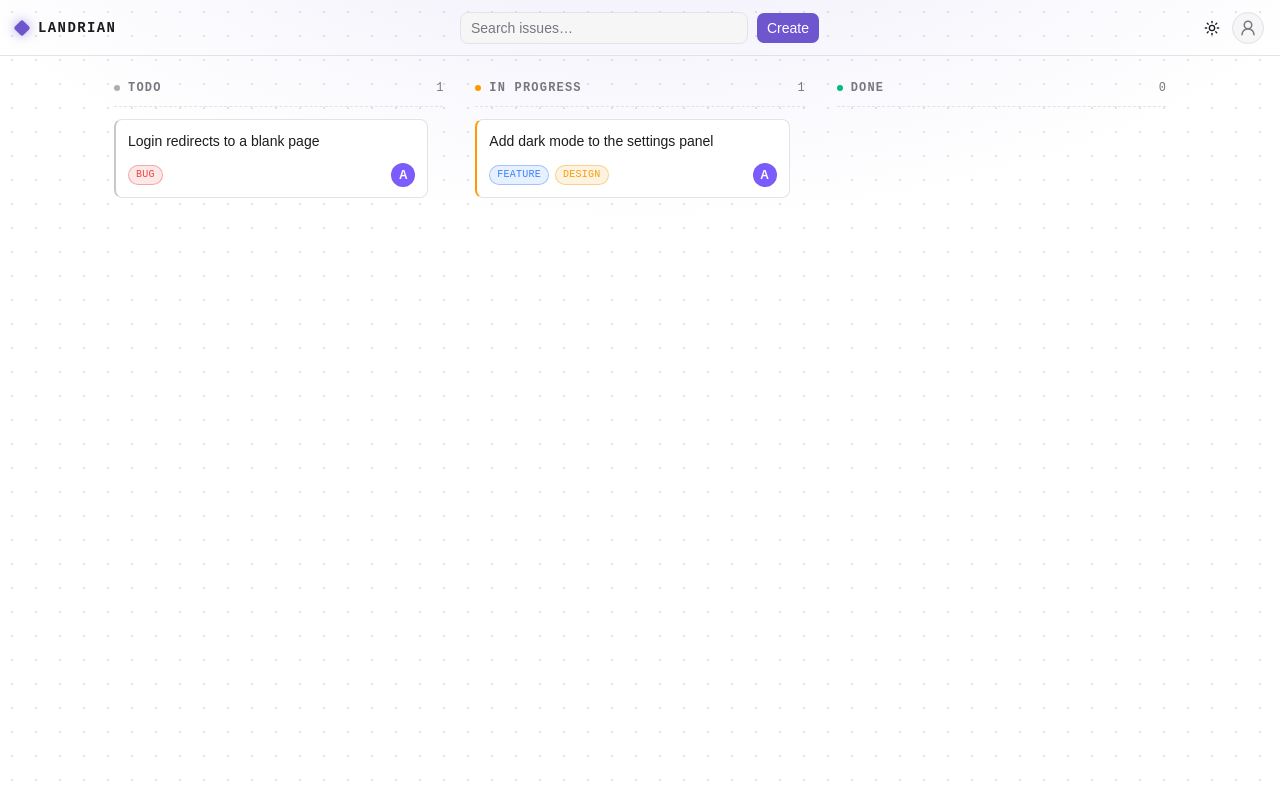
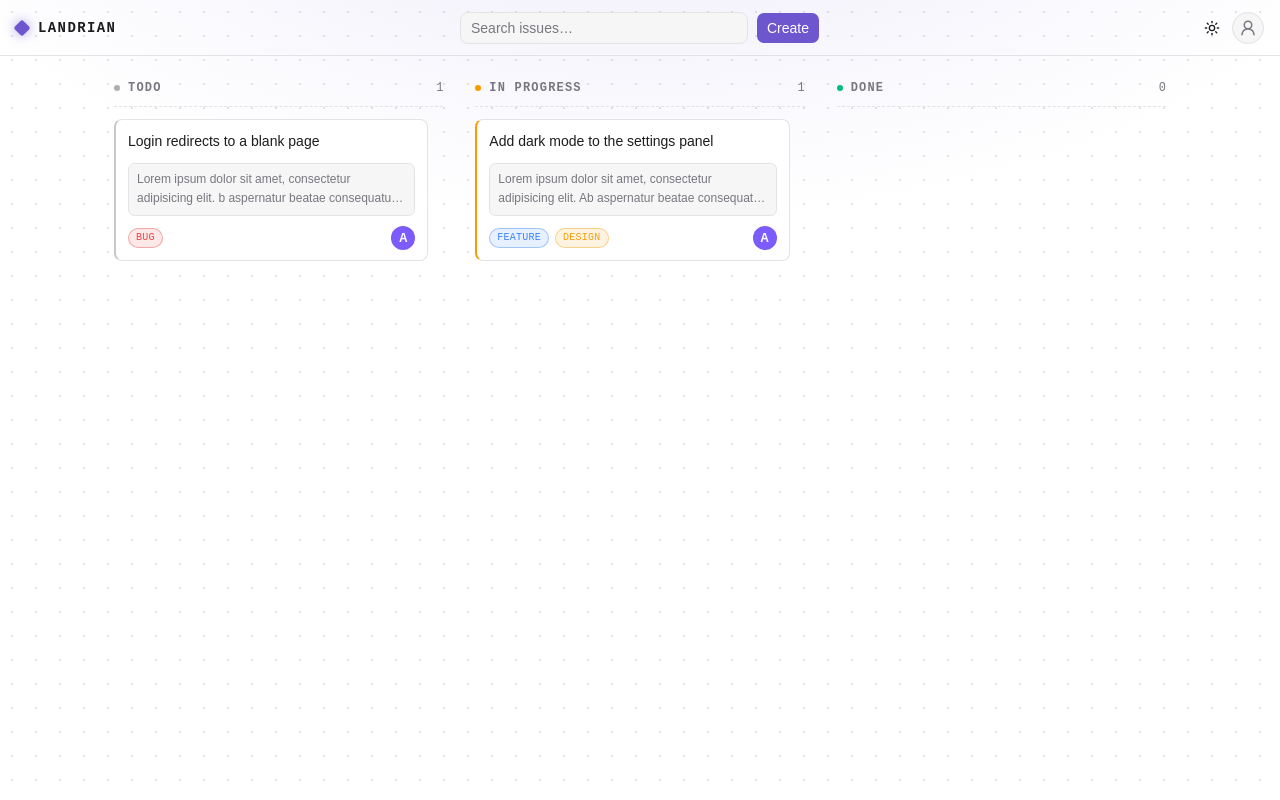
Before and after one commit to anluik/landrian, a React (Vite) app: page / in a window 1280 px wide. Built offline with nearby package versions, Linux system fonts and the light colour scheme.

Commit message:
Add description to issues. Allow creating new issues.

```diff
--- a/src/board/IssueCard.tsx
+++ b/src/board/IssueCard.tsx
@@ -22,6 +22,14 @@ export function IssueCard({ id }: { id: IssueId }) {
             className={`gap-2.5 rounded-lg border border-l-2 py-2.5 shadow-none ring-0 transition-transform ${statusRail[issue.status]}`}
         >
             <CardContent className="text-sm/relaxed">{issue.title}</CardContent>
+
+            {issue.description && (
+                <CardContent>
+                    <div className="rounded-md border border-input bg-muted px-2 py-1.5 text-xs/relaxed text-muted-foreground">
+                        <p className="line-clamp-2">{issue.description}</p>
+                    </div>
+                </CardContent>
+            )}
 
             <CardContent className="flex items-center gap-1.5">
                 {labels.map(label => (
--- /dev/null
+++ b/src/board/actions.ts
@@ -0,0 +1,26 @@
+import { useBoardStore } from "./store";
+import type { Issue } from "./types";
+
+export type NewIssue = {
+    title: string;
+    description: string;
+    assigneeId?: string;
+};
+
+export const createIssue = (newIssueData: NewIssue) => {
+    const newId = crypto.randomUUID();
+    const newIssue: Issue = {
+        id: newId,
+        status: "todo",
+        title: newIssueData.title,
+        description: newIssueData.description,
+        assigneeId: newIssueData.assigneeId ?? null,
+        labelIds: []
+    };
+    return useBoardStore.setState(state => ({
+        issues: {
+            ...state.issues,
+            [newId]: newIssue
+        }
+    }));
+};
--- a/src/board/store.ts
+++ b/src/board/store.ts
@@ -12,6 +12,9 @@ const seed: BoardState = {
         i1: {
             id: "i1",
             title: "Login redirects to a blank page",
+            description:
+                "Lorem ipsum dolor sit amet, consectetur adipisicing elit. " +
+                "b aspernatur beatae consequatur illum laboriosam voluptate.",
             status: "todo",
             assigneeId: "u1",
             labelIds: ["l1"]
@@ -19,6 +22,9 @@ const seed: BoardState = {
         i2: {
             id: "i2",
             title: "Add dark mode to the settings panel",
+            description:
+                "Lorem ipsum dolor sit amet, consectetur adipisicing elit. " +
+                "Ab aspernatur beatae consequatur illum laboriosam voluptate.",
             status: "in_progress",
             assigneeId: "u1",
             labelIds: ["l2", "l3"]
--- a/src/board/types.ts
+++ b/src/board/types.ts
@@ -13,6 +13,7 @@ export const STATUSES: readonly { id: Status; title: string }[] = [
 export interface Issue {
     id: IssueId;
     title: string;
+    description: string;
     status: Status;
     assigneeId: UserId | null;
     labelIds: LabelId[];
--- /dev/null
+++ b/src/components/ui/textarea.tsx
@@ -0,0 +1,18 @@
+import * as React from "react";
+
+import { cn } from "@/lib/utils";
+
+function Textarea({ className, ...props }: React.ComponentProps<"textarea">) {
+    return (
+        <textarea
+            data-slot="textarea"
+            className={cn(
+                "flex field-sizing-content min-h-16 w-full rounded-lg border border-input bg-muted px-2.5 py-2 text-base transition-colors outline-none placeholder:text-muted-foreground hover:bg-accent focus-visible:border-ring focus-visible:bg-background focus-visible:ring-2 focus-visible:ring-ring/30 disabled:pointer-events-none disabled:cursor-not-allowed disabled:opacity-50 aria-invalid:border-destructive aria-invalid:ring-3 aria-invalid:ring-destructive/20 md:text-sm dark:aria-invalid:border-destructive/50 dark:aria-invalid:ring-destructive/40",
+                className
+            )}
+            {...props}
+        />
+    );
+}
+
+export { Textarea };
--- a/src/nav/create/NewIssueForm.tsx
+++ b/src/nav/create/NewIssueForm.tsx
@@ -1,16 +1,23 @@
 import { useState } from "react";
 import { Button } from "@/components/ui/button.tsx";
 import { Input } from "@/components/ui/input.tsx";
+import { Textarea } from "@/components/ui/textarea.tsx";
+import { createIssue } from "@/board/actions.ts";
 import type { CreateViewProps } from "./CreateButton.tsx";
 
 export function NewIssueForm({ onClose }: CreateViewProps) {
     const [title, setTitle] = useState("");
+    const [description, setDescription] = useState("");
 
     return (
         <form
             className="flex flex-col gap-4"
             onSubmit={event => {
                 event.preventDefault();
+                createIssue({
+                    title: title.trim(),
+                    description: description.trim()
+                });
                 onClose();
             }}
         >
@@ -20,6 +27,12 @@ export function NewIssueForm({ onClose }: CreateViewProps) {
                 value={title}
                 onChange={event => setTitle(event.target.value)}
             />
+            <Textarea
+                placeholder="Description"
+                className="max-h-48"
+                value={description}
+                onChange={event => setDescription(event.target.value)}
+            />
             <Button type="submit" disabled={!title.trim()} className="self-end">
                 Create issue
             </Button>
```
